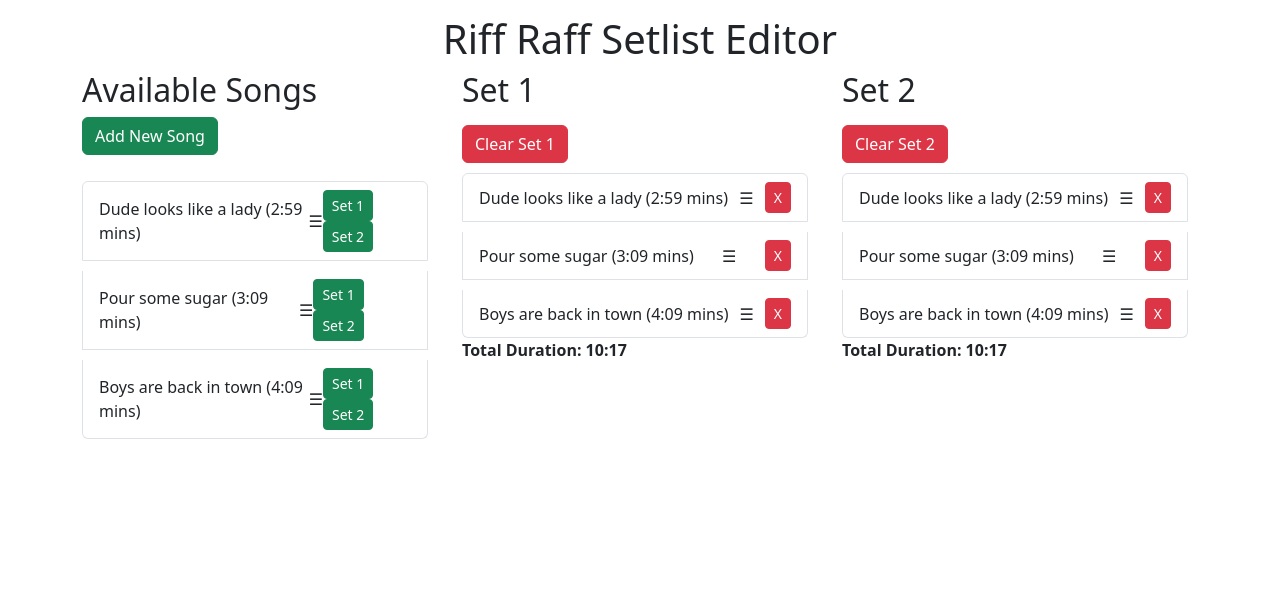
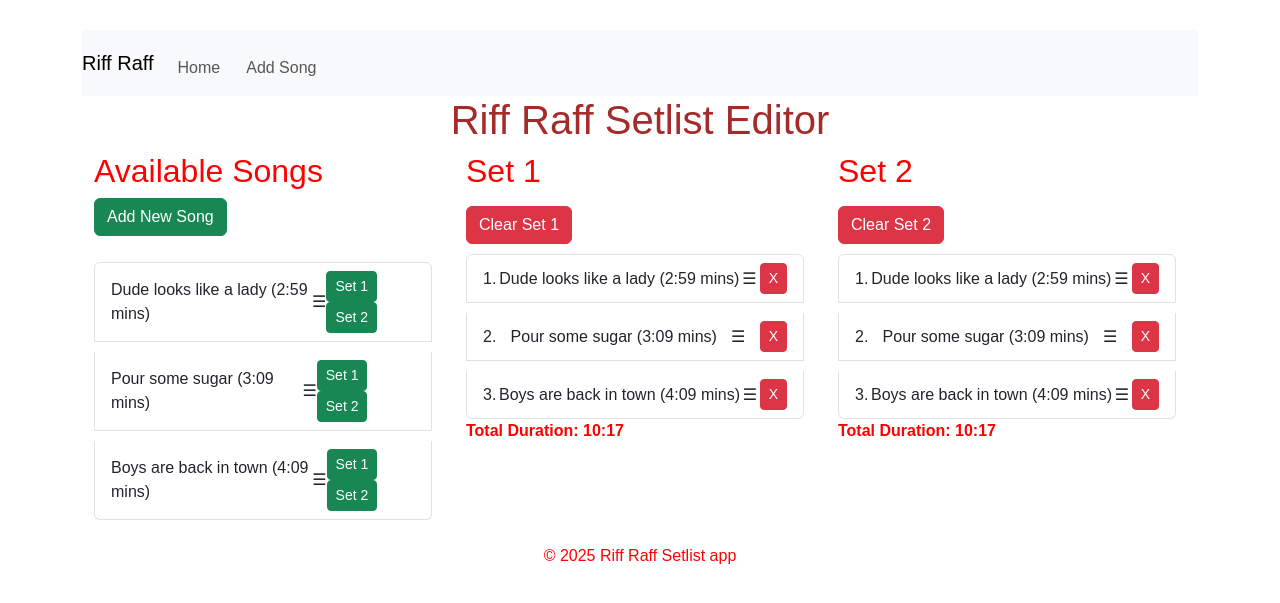
Before and after one commit to TrisPatt/Set-List-App, a Django app: page / in a window 1280 px wide. Shown: the top 603 px of the page. Run offline with Django 5.2, Linux system fonts and the light colour scheme; data comes from the database, SQL or seed files in the repository; both versions use the stored data as it was after the commit; some libraries are stand-ins or nearby versions.

Commit message:
Add functionality to sortable.JS to allow for interchangeable song numbers

```diff
--- a/setlist_project/setlist_app/static/css/style.css
+++ b/setlist_project/setlist_app/static/css/styles.css
@@ -5,8 +5,6 @@ body {
     color: #ff0000;
     margin: 15px;
     padding: 15px;
-    background-color: blue;
-
 }
 
 h1 {
@@ -19,10 +17,10 @@ li {
     padding-left: 0px;
 }
 
-.drag-handle {
+.list-group-item {
     cursor: grab; /* Hand cursor when hovering */
 }
 
-.drag-handle:active {
+.list-group-item:active {
     cursor: grabbing; /* Closed hand when dragging */
 }
--- a/setlist_project/setlist_app/static/js/sortable.js
+++ b/setlist_project/setlist_app/static/js/sortable.js
@@ -1,22 +1,41 @@
 document.addEventListener("DOMContentLoaded", function () {
-    const availableSongs = document.getElementById("available-songs");
     const set1List = document.getElementById("set1-list");
     const set2List = document.getElementById("set2-list");
 
-    function setupSortable(list) {
+    function updateListNumbers() {
+        // Update Set 1 numbering
+        document.querySelectorAll("#set1-list li").forEach((item, index) => {
+            const numberSpan = item.querySelector(".song-number");
+            if (numberSpan) {
+                numberSpan.textContent = `${index + 1}.`;
+            }
+        });
+
+        // Update Set 2 numbering
+        document.querySelectorAll("#set2-list li").forEach((item, index) => {
+            const numberSpan = item.querySelector(".song-number");
+            if (numberSpan) {
+                numberSpan.textContent = `${index + 1}.`;
+            }
+        });
+    }
+
+    function setupSortable(list, setId) {
         new Sortable(list, {
-            group: "shared", // Allows dragging between lists
+            group: "shared",
             animation: 150,
             ghostClass: "sortable-ghost",
-            onEnd: function (evt) {
-                console.log(`Moved song from ${evt.from.id} to ${evt.to.id}, new index: ${evt.newIndex}`);
+            handle: ".drag-handle",
+            onEnd: function () {
+                setTimeout(() => {
+                    updateListNumbers(); // Ensure numbers update after drag
+                    if (setId) {
+                        saveOrder(setId, list);
+                    }
+                }, 50);
             },
         });
     }
-
-    setupSortable(availableSongs);
-    setupSortable(set1List);
-    setupSortable(set2List);
 
     function saveOrder(setId, listElement) {
         const songIds = Array.from(listElement.children).map(li => li.dataset.id);
@@ -37,38 +56,35 @@ document.addEventListener("DOMContentLoaded", function () {
         .catch(error => console.error("Error:", error));
     }
 
-    document.getElementById("save-set1-order").addEventListener("click", function () {
-        saveOrder(1, set1List);
-    });
-
-    document.getElementById("save-set2-order").addEventListener("click", function () {
-        saveOrder(2, set2List);
-    });
-
     function getCookie(name) {
         let cookieValue = null;
         if (document.cookie && document.cookie !== "") {
-            const cookies = document.cookie.split(";");
-            for (let i = 0; i < cookies.length; i++) {
-                const cookie = cookies[i].trim();
+            document.cookie.split(";").forEach(cookie => {
+                cookie = cookie.trim();
                 if (cookie.startsWith(name + "=")) {
                     cookieValue = decodeURIComponent(cookie.substring(name.length + 1));
-                    break;
                 }
-            }
+            });
         }
         return cookieValue;
     }
+
+    // Setup sortable lists
+    setupSortable(set1List, 1);
+    setupSortable(set2List, 2);
+
+    // Ensure numbering updates when page loads
+    updateListNumbers();
+
+    // Handle item removal
+    [set1List, set2List].forEach(list => {
+        list.addEventListener("click", function (event) {
+            if (event.target.classList.contains("btn-danger")) {
+                setTimeout(updateListNumbers, 50); // Delay ensures removal is processed first
+            }
+        });
+    });
+
+    // Update numbers after dragging between sets
+    document.addEventListener("mouseup", () => setTimeout(updateListNumbers, 50));
 });
-
-function setupSortable(list, setId) {
-    new Sortable(list, {
-        group: "shared",
-        animation: 150,
-        ghostClass: "sortable-ghost",
-        handle: ".drag-handle", // Only allow dragging using the ☰ icon
-        onEnd: function () {
-            saveOrder(setId, list);
-        },
-    });
-}
--- a/setlist_project/setlist_app/templates/setlist_app/add_song.html
+++ b/setlist_project/setlist_app/templates/setlist_app/add_song.html
@@ -1,5 +1,7 @@
+{% extends "setlist_app/base.html" %}
 {% load static %}
 {% load crispy_forms_tags %}
+
 
 
 <!DOCTYPE html>
@@ -11,6 +13,8 @@
     <!-- Include Bootstrap CSS -->
     <link href="https://cdn.jsdelivr.net/npm/bootstrap@5.3.2/dist/css/bootstrap.min.css" rel="stylesheet">
 </head>
+
+{% block content %}
 <body>
     <div class="container">
         <h1 class="my-4">Add a New Song</h1>
@@ -31,3 +35,4 @@
     <script src="https://cdn.jsdelivr.net/npm/bootstrap@5.3.2/dist/js/bootstrap.bundle.min.js"></script>
 </body>
 </html>
+{% endblock %}
--- a/setlist_project/setlist_app/templates/setlist_app/base.html
+++ b/setlist_project/setlist_app/templates/setlist_app/base.html
@@ -11,20 +11,21 @@
 
     <!-- Link to Bootstrap -->
     <link rel="stylesheet" href="https://cdn.jsdelivr.net/npm/bootstrap@5.3.2/dist/css/bootstrap.min.css">
-
     <!-- Your custom CSS -->
     <link rel="stylesheet" type="text/css" href="{% static 'css/styles.css' %}">
+    <!-- Sortable  JS-->
+    <script src="https://cdnjs.cloudflare.com/ajax/libs/Sortable/1.15.0/Sortable.min.js"></script>
 </head>
 <body>
     <div class="container">
         <!-- Navigation bar or header -->
         <nav class="navbar navbar-expand-lg navbar-light bg-light">
-            <a class="navbar-brand" href="{% url 'home' %}">My Django App</a>
+            <a class="navbar-brand" href="{% url 'home' %}">Riff Raff</a>
             <div class="collapse navbar-collapse" id="navbarNav">
                 <ul class="navbar-nav">
                     <li class="nav-item"><a class="nav-link" href="{% url 'home' %}">Home</a></li>
-                    <li class="nav-item"><a class="nav-link" href="{% url 'add_song' %}">About</a></li>
-                    <li class="nav-item"><a class="nav-link" href="{% url 'contact' %}">Contact</a></li>
+                    <li class="nav-item"><a class="nav-link" href="{% url 'add_song' %}">Add Song</a></li>
+
                 </ul>
             </div>
         </nav>
@@ -38,11 +39,13 @@
 
         <!-- Footer -->
         <footer class="text-center mt-4">
-            <p>&copy; 2025 My Django App</p>
+            <p>&copy; 2025 Riff Raff Setlist app</p>
         </footer>
     </div>
 
     <!-- Bootstrap JS (optional) -->
     <script src="https://cdn.jsdelivr.net/npm/bootstrap@5.3.2/dist/js/bootstrap.bundle.min.js"></script>
+    <!-- Custom Script -->
+    <script src="{% static 'js/sortable.js' %}"></script>
 </body>
 </html>
--- a/setlist_project/setlist_app/templates/setlist_app/home.html
+++ b/setlist_project/setlist_app/templates/setlist_app/home.html
@@ -1,23 +1,7 @@
+{% extends "setlist_app/base.html" %}
 {% load time_filters %}
-{% load static %}
-{% load crispy_forms_tags %}
 
-
-<!DOCTYPE html>
-<html lang="en">
-<head>
-    <meta charset="UTF-8">
-    <meta name="viewport" content="width=device-width, initial-scale=1.0">
-    <title>Setlist App</title>
-    <!-- CSS -->
-    <link rel="stylesheet" type="text/css" href="{% static 'css/style.css' %}">
-    <!-- Bootstrap CSS -->
-    <link href="https://cdn.jsdelivr.net/npm/bootstrap@5.3.2/dist/css/bootstrap.min.css" rel="stylesheet">
-    <!-- Sortable  JS-->
-    <script src="https://cdnjs.cloudflare.com/ajax/libs/Sortable/1.15.0/Sortable.min.js"></script>
-</head>
-
-<body>
+{% block content %}
     <div class="container">
         <h1 class="text-center">Riff Raff Setlist Editor</h1>
 
@@ -56,7 +40,8 @@
                 <ol id="set1-list" class="list-group">
                     {% for item in set1 %}
                         <li class="list-group-item d-flex justify-content-between align-items-center" data-id="{{ item.song.id }}">
-                            <span>{{ item.song.title }} ({{ item.song.formatted_duration }} mins)</span>
+                            <span class="song-number">{{ forloop.counter }}.</span>
+                            <span class="song-title">{{ item.song.title }} ({{ item.song.formatted_duration }} mins)</span>
                             <span class="drag-handle">☰</span>
                             <a href="{% url 'remove_from_set' item.id %}">
                                 <button type="button" class="btn btn-danger btn-sm">X</button>
@@ -75,8 +60,9 @@
                 </a>
                 <ol id="set2-list" class="list-group">
                     {% for item in set2 %}
-                        <li class="list-group-item d-flex justify-content-between align-items-center" data-id="{{ song.id }}">
-                            <span>{{ item.song.title }} ({{ item.song.formatted_duration }} mins)</span>
+                        <li class="list-group-item d-flex justify-content-between align-items-center" data-id="{{ item.song.id }}">
+                            <span class="song-number">{{ forloop.counter }}.</span>
+                            <span class="song-title">{{ item.song.title }} ({{ item.song.formatted_duration }} mins)</span>
                             <span class="drag-handle">☰</span>
                             <a href="{% url 'remove_from_set' item.id %}">
                                 <button type="button" class="btn btn-danger btn-sm">X</button>
@@ -88,9 +74,4 @@
             </div>
         </div>
     </div>
-
-    <!-- Bootstrap JS -->
-    <script src="https://cdn.jsdelivr.net/npm/bootstrap@5.3.2/dist/js/bootstrap.bundle.min.js"></script>
-    <!-- Custom Script -->
-    <script src="{% static 'js/sortable.js' %}"></script>
-</body>
+{% endblock %}
--- a/setlist_project/setlist_project/settings.py
+++ b/setlist_project/setlist_project/settings.py
@@ -62,7 +62,7 @@ ROOT_URLCONF = 'setlist_project.urls'
 TEMPLATES = [
     {
         'BACKEND': 'django.template.backends.django.DjangoTemplates',
-        'DIRS': [],
+        'DIRS': [BASE_DIR / "setlist_project" / "templates"],
         'APP_DIRS': True,
         'OPTIONS': {
             'context_processors': [
```
Also changed, not shown: setlist_project/db.sqlite3.
